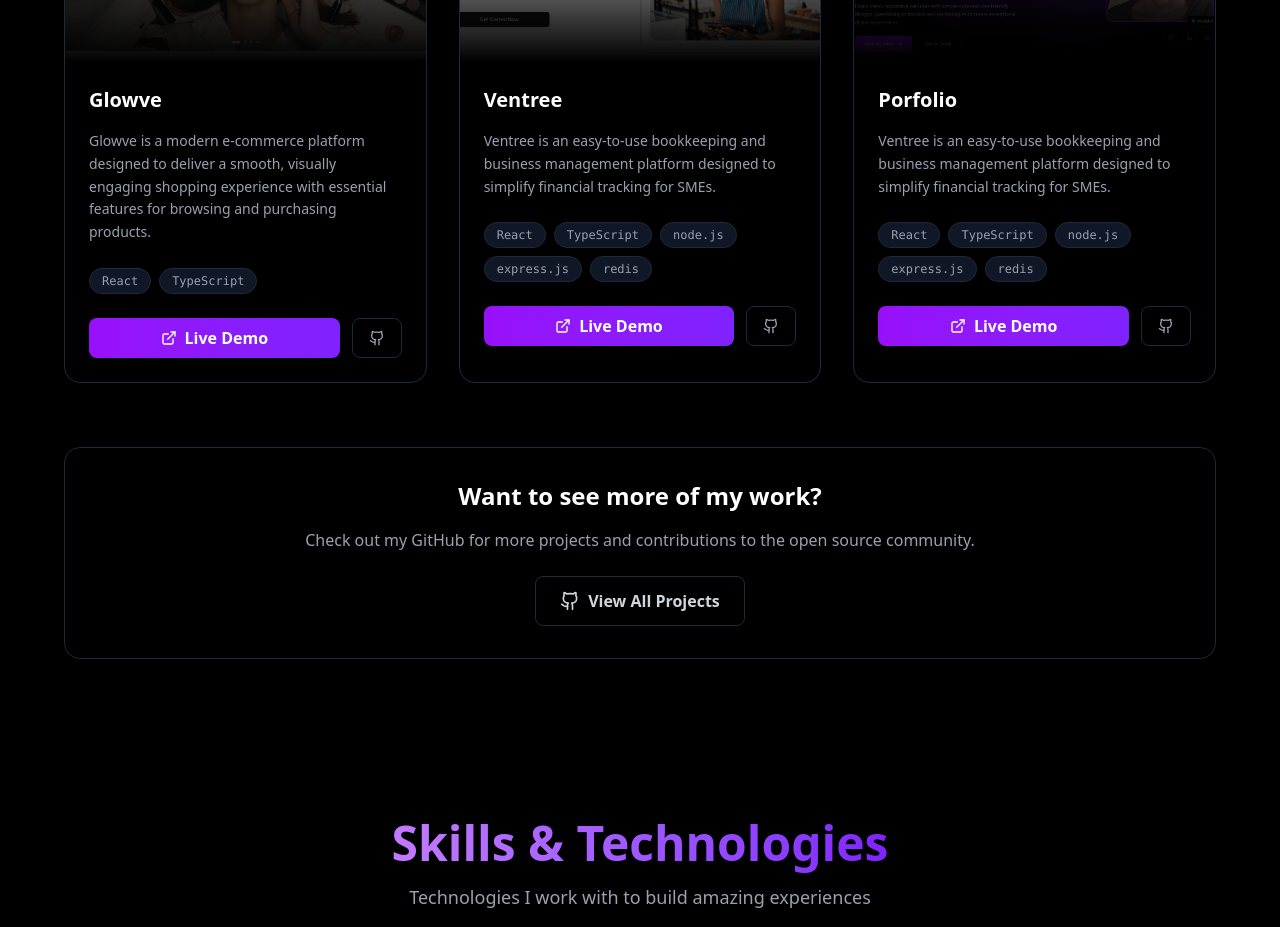
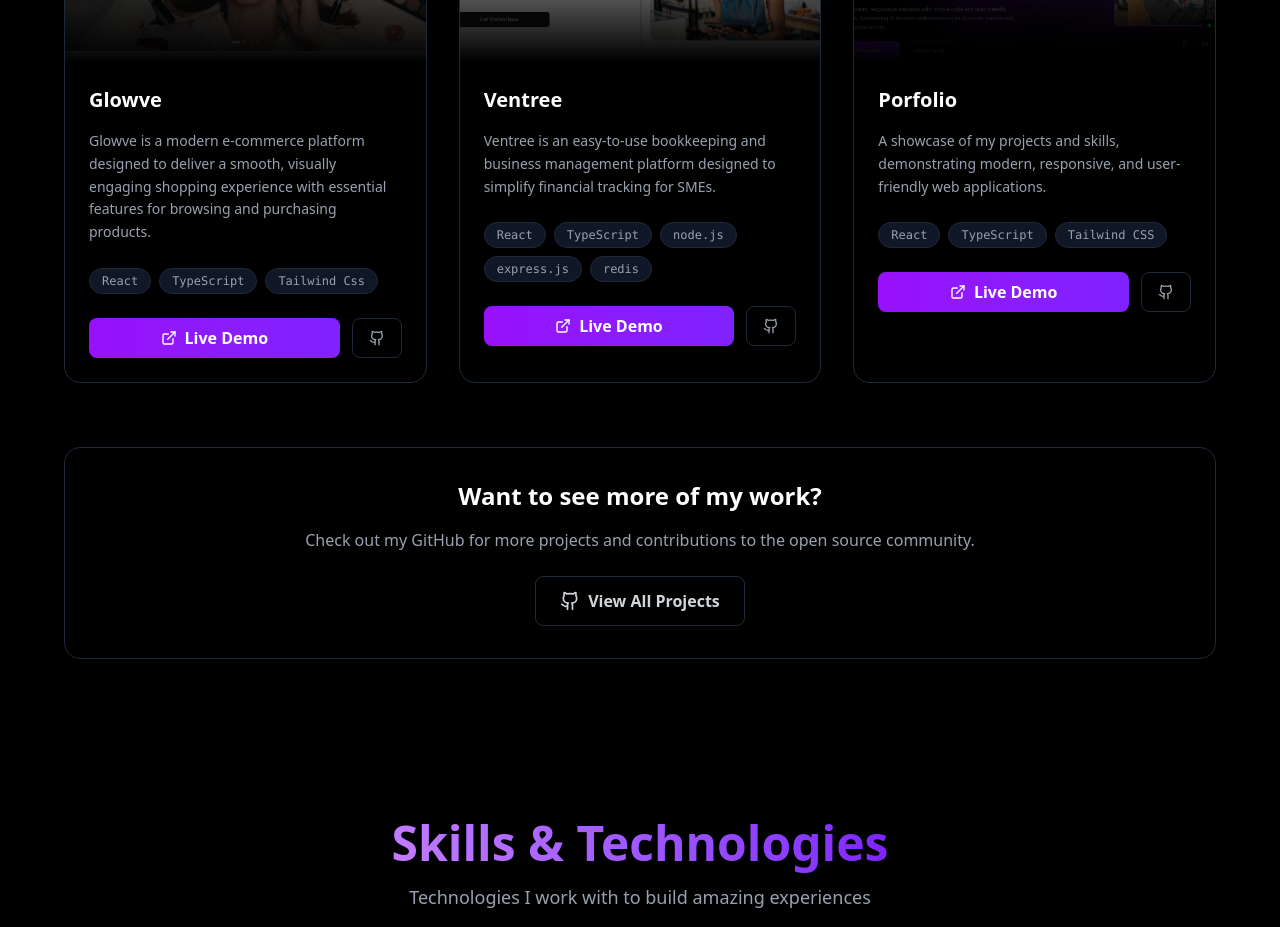
Before and after one commit to ZinnyEdmund/My-Portfolio, a React (Vite) app: page / in a window 1280 px wide. Shown: the part 2800-3727 px from the top of the page. Built offline with nearby package versions, Linux system fonts and the light colour scheme.

Commit message:
Worked on the project section. Updated the portfolio section.

```diff
--- a/index.html
+++ b/index.html
@@ -4,7 +4,7 @@
     <meta charset="UTF-8" />
     <link rel="icon" type="image/svg+xml" href="/mine.jpg" />
     <meta name="viewport" content="width=device-width, initial-scale=1.0" />
-    <title>Zinny_Edmund</title>
+    <title>Ezinne_Edmund</title>
   </head>
   <body>
     <div id="root"></div>
--- a/src/components/Project.tsx
+++ b/src/components/Project.tsx
@@ -61,7 +61,7 @@ export default function Projects() {
       image: "/glowve.jpg",
       description:
         "Glowve is a modern e-commerce platform designed to deliver a smooth, visually engaging shopping experience with essential features for browsing and purchasing products.",
-      technologies: ["React", "TypeScript"],
+      technologies: ["React", "TypeScript", "Tailwind Css"],
       liveUrl: "https://https://glowve-theta.vercel.app/",
       githubUrl: "https://github.com/ZinnyEdmund/Glowve.git",
     },
@@ -78,10 +78,10 @@ export default function Projects() {
       title: "Porfolio",
       image: "/port.jpg",
       description:
-        "Ventree is an easy-to-use bookkeeping and business management platform designed to simplify financial tracking for SMEs.",
-      technologies: ["React", "TypeScript", "node.js", "express.js", "redis"],
-      liveUrl: "https://ventree.app/",
-      githubUrl: "https://github.com/Okafor-Ifeanyi/Ventree.git",
+        "A showcase of my projects and skills, demonstrating modern, responsive, and user-friendly web applications.",
+      technologies: ["React", "TypeScript", "Tailwind CSS", ],
+      liveUrl: "https://mycv-ashen.vercel.app/",
+      githubUrl: "https://github.com/ZinnyEdmund/My-Portfolio.git",
     },
   ];
 
```
Also changed, not shown: public/port.jpg.
